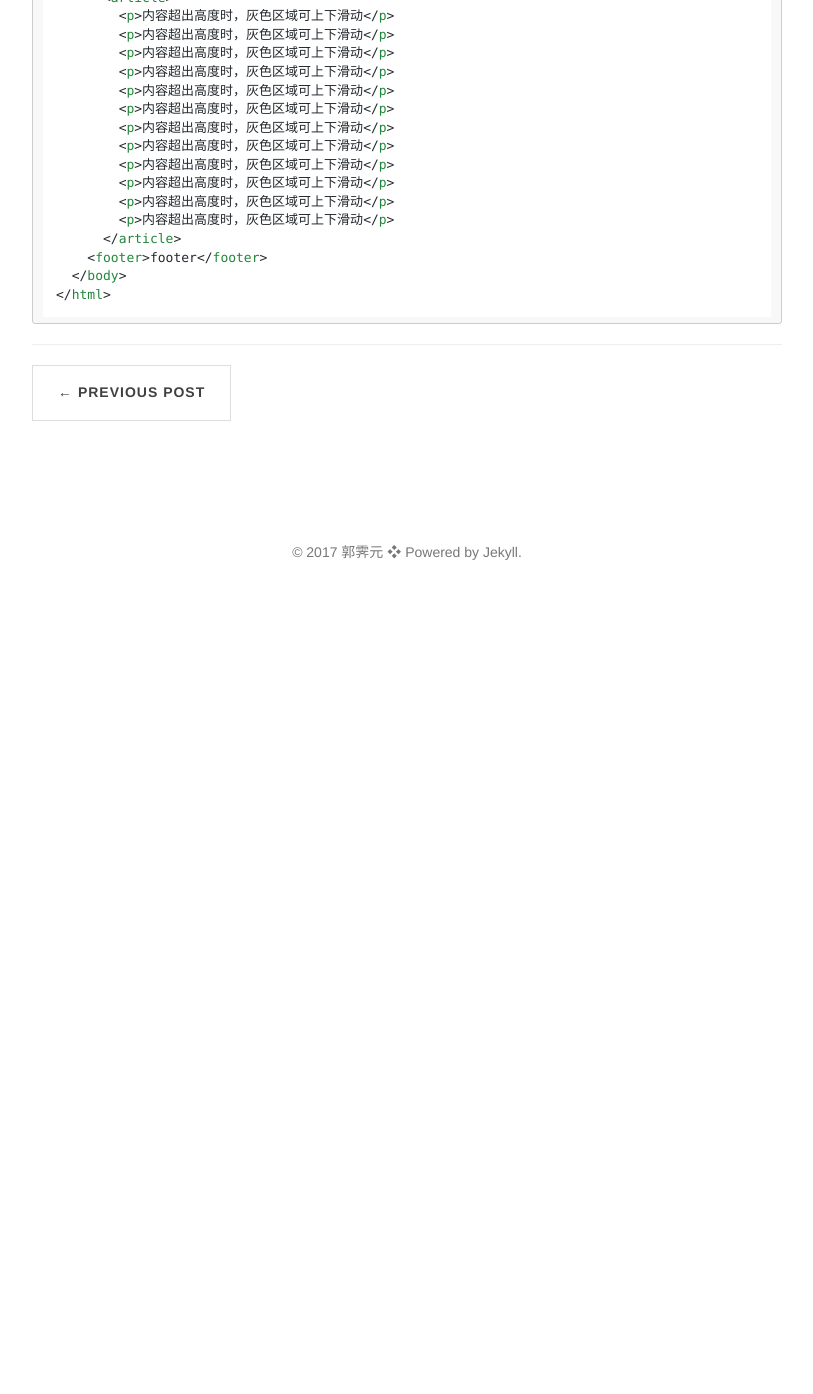
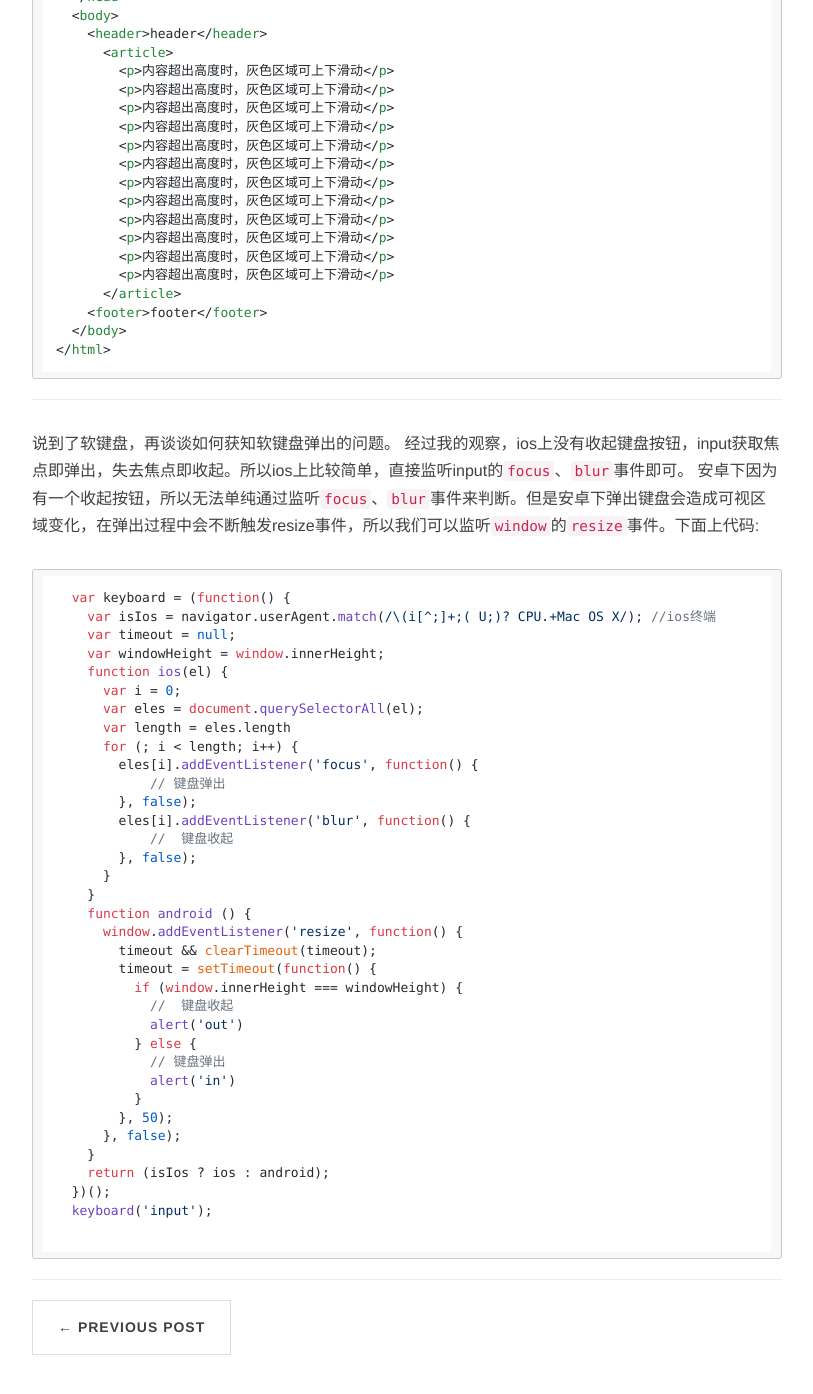
Before and after one commit to liuzesi/GyueGuo.github.io, a Jekyll site: the page built from _posts/2017-12-06-ios fixed定位失效.md, in a window 1280 px wide and 1400 px high, scrolled down 1578 px. Shown: the top 1394 px of the window, without its empty margins (233-1046 px from the left). Built offline with Jekyll 4.4.1, drawn with Linux system fonts in a browser that asks for light colours; nearby versions of some CDN libraries; comment, search, counter and statistics services are not loaded; before the commit the page ends 2208 px from its top, so only the background shows below that; some of the changed text lies outside the part shown.

Commit message:
add a blog about resolve the problom of fixed in ios

````diff
--- a/_posts/2017-12-06-ios fixed定位失效.md
+++ b/_posts/2017-12-06-ios fixed定位失效.md
@@ -1,9 +1,9 @@
 ---
 layout: post
-title: ios fixed定位失效
+title: ios中fixed定位失效即获取键盘弹出、收起的方法
 date: 2017-12-06
 categories: blog
-tags: [resource]
+tags: [css]
 description: 解决ios中fixed定位失效的方法
 ---
 
@@ -81,3 +81,45 @@ ios中fixed定位的元素在弹出软件盘的时候会出现错位。查阅资
   </body>
 </html>
 ```
+***
+
+说到了软键盘，再谈谈如何获知软键盘弹出的问题。
+经过我的观察，ios上没有收起键盘按钮，input获取焦点即弹出，失去焦点即收起。所以ios上比较简单，直接监听input的`focus`、`blur`事件即可。
+安卓下因为有一个收起按钮，所以无法单纯通过监听`focus`、`blur`事件来判断。但是安卓下弹出键盘会造成可视区域变化，在弹出过程中会不断触发resize事件，所以我们可以监听`window`的`resize`事件。下面上代码:
+```javascript
+  var keyboard = (function() {
+    var isIos = navigator.userAgent.match(/\(i[^;]+;( U;)? CPU.+Mac OS X/); //ios终端
+    var timeout = null;
+    var windowHeight = window.innerHeight;
+    function ios(el) {
+      var i = 0;
+      var eles = document.querySelectorAll(el);
+      var length = eles.length
+      for (; i < length; i++) {
+        eles[i].addEventListener('focus', function() {
+            // 键盘弹出
+        }, false);
+        eles[i].addEventListener('blur', function() {
+            //  键盘收起
+        }, false);
+      }
+    }
+    function android () {
+      window.addEventListener('resize', function() {
+        timeout && clearTimeout(timeout);
+        timeout = setTimeout(function() {
+          if (window.innerHeight === windowHeight) {
+            //  键盘收起
+            alert('out')
+          } else {
+            // 键盘弹出
+            alert('in')
+          }
+        }, 50);
+      }, false);
+    }
+    return (isIos ? ios : android);
+  })();
+  keyboard('input');
+
+```
````
